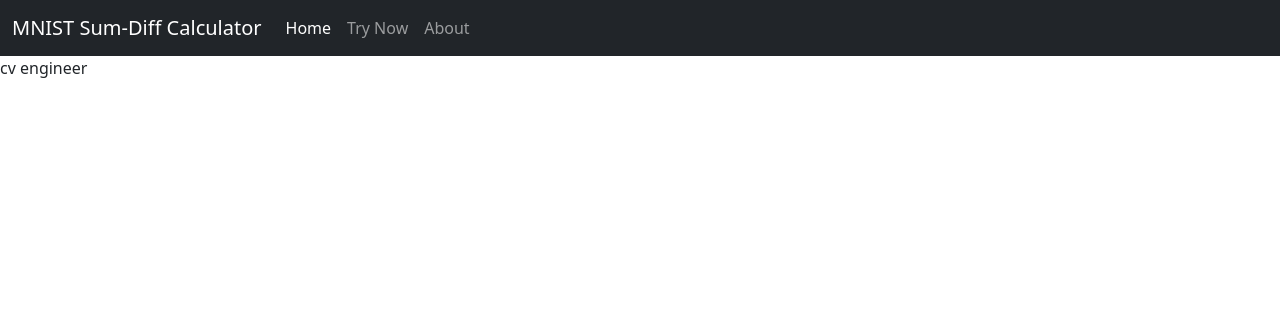
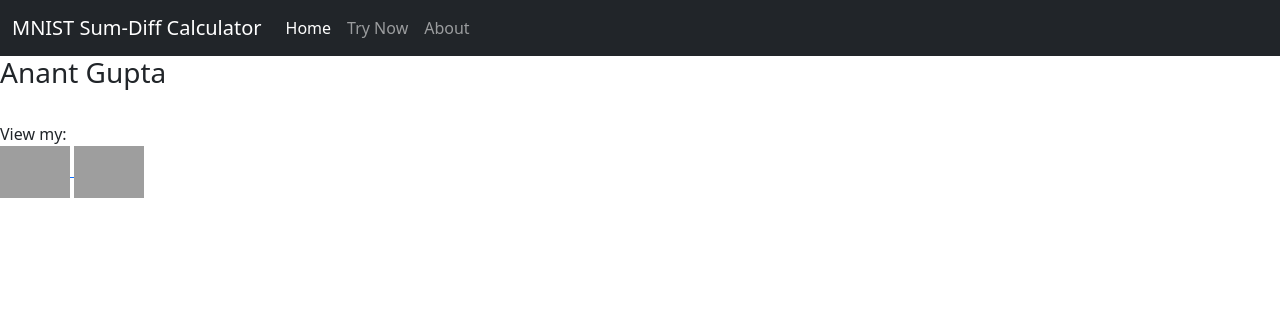
Before and after one commit to anantgupta129/MNIST-Adder-Diff-With-Django-API, a Django app: page /about in a window 1280 px wide. Shown: the top 316 px of the page. Run offline with Django 3.2, Linux system fonts and the light colour scheme; grey boxes are pictures that could not be loaded.

Commit message:
modified about template

```diff
--- a/templates/about.html
+++ b/templates/about.html
@@ -2,4 +2,20 @@
 
 {% block title %}About{% endblock title %}
 
-{% block body %} cv engineer{% endblock body %}
+{% block body %}
+
+<h3> Anant Gupta </h3>
+
+<br>
+View my:
+
+<p align="left">
+    <a href="https://www.kaggle.com/anantgupt" target="_blank">
+        <img src="https://www.kaggle.com/static/images/site-logo.png" alst=' ' width=70/>
+    </a>
+    <a href="https://www.linkedin.com/in/anant-gupta" target="_blank">
+        <img src="https://raw.githubusercontent.com/devicons/devicon/master/icons/linkedin/linkedin-original-wordmark.svg" alt="linkdein" width=70>
+    </a>
+</p>
+
+{% endblock body %}
```
